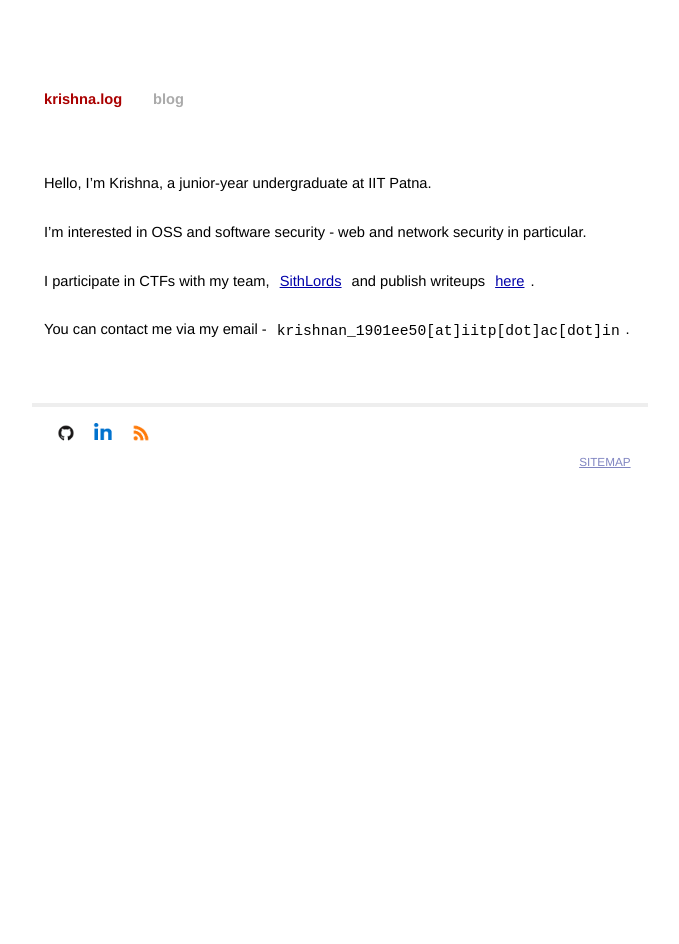
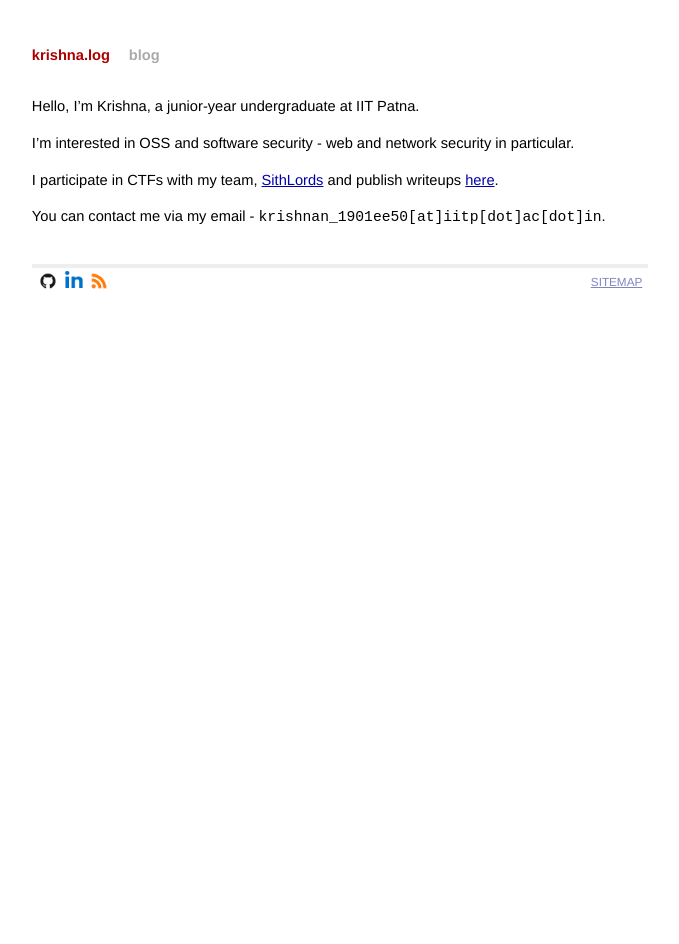
Before and after one commit to lordlabuckdas/lordlabuckdas.github.io, a Jekyll site: the page built from index.md, in a window 1280 px wide. Shown: the whole page, without its empty margins (300-979 px from the left). Built offline with Jekyll 4.4.1, drawn with Linux system fonts in a browser that asks for light colours.

Commit message:
back to square 1

```diff
--- a/css/screen.css
+++ b/css/screen.css
@@ -8,7 +8,7 @@
 
 * {
   margin: 0;
-  padding: 1%;
+  padding: 0;
 }
 
 html, body {
```
